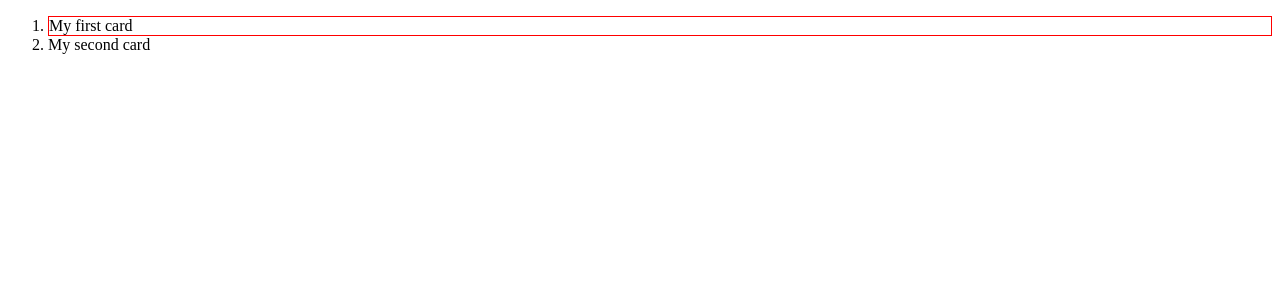
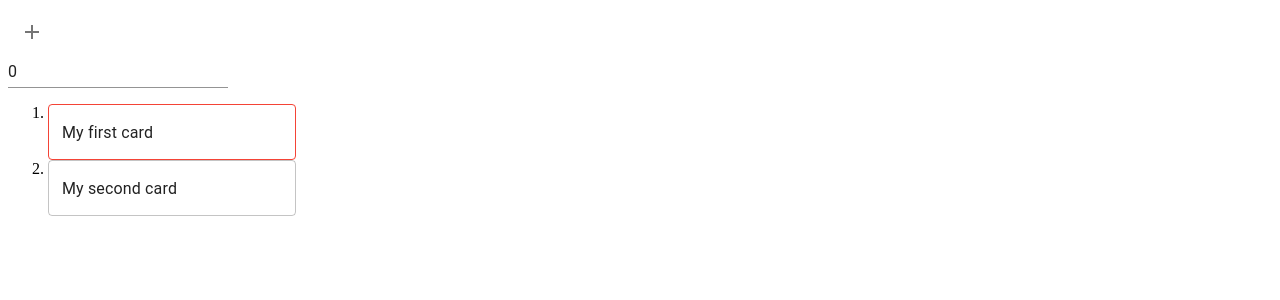
Before and after one commit to alensugimoto/react-explorative-tasks, a React (Create React App) app: page / in a window 1280 px wide. Shown: the top 300 px of the page. Built offline with nearby package versions, Linux system fonts and the light colour scheme.

Commit message:
Complete task 2

```diff
--- a/src/CardsContainer.js
+++ b/src/CardsContainer.js
@@ -1,17 +1,39 @@
+import { IconButton, Input } from "@material-ui/core";
+import { Add } from "@material-ui/icons";
+import { useState } from "react";
 import MyCard from "./MyCard";
 
-const CardsContainer = ({ selected, cardsText }) => {
-  const listItems = cardsText.map((value, index) => (
-    <li>
-      <MyCard value={value} highlight={index === selected} />
-    </li>
-  ));
+function CardsContainer(props) {
+  const [selected, setSelected] = useState(props.selected);
+  const [cardsText, setCardsText] = useState(props.cardsText);
+
+  const handleClick = () => {
+    const newCardsText = [...cardsText, ""];
+    setCardsText(newCardsText);
+  };
+
+  const handleChange = (event) => {
+    const newSelected = Number(event.target.value);
+    setSelected(newSelected);
+  };
 
   return (
     <div className="CardsContainer">
-      <ol>{listItems}</ol>
+      <IconButton onClick={handleClick}>
+        <Add />
+      </IconButton>
+      <form>
+        <Input type="number" defaultValue={selected} onChange={handleChange} />
+      </form>
+      <ol>
+        {cardsText.map((value, index) => (
+          <li key={index}>
+            <MyCard value={value} highlight={index === selected} />
+          </li>
+        ))}
+      </ol>
     </div>
   );
-};
+}
 
 export default CardsContainer;
--- a/src/MyCard.js
+++ b/src/MyCard.js
@@ -1,13 +1,28 @@
-import { Box } from "@material-ui/core";
+import { TextField } from "@material-ui/core";
+import { useState } from "react";
 
-const MyCard = ({ value, highlight }) => {
+function MyCard(props) {
+  const highlight = props.highlight;
+  const [value, setValue] = useState(props.value);
+
+  const handleChange = (event) => {
+    const newValue = event.target.value;
+    setValue(newValue);
+  };
+
   return (
     <div className="MyCard">
-      <Box border={highlight ? 1 : 0} borderColor="red">
-        {value}
-      </Box>
+      <form>
+        <TextField
+          type="text"
+          variant="outlined"
+          error={highlight}
+          defaultValue={value}
+          onChange={handleChange}
+        />
+      </form>
     </div>
   );
-};
+}
 
 export default MyCard;
```
